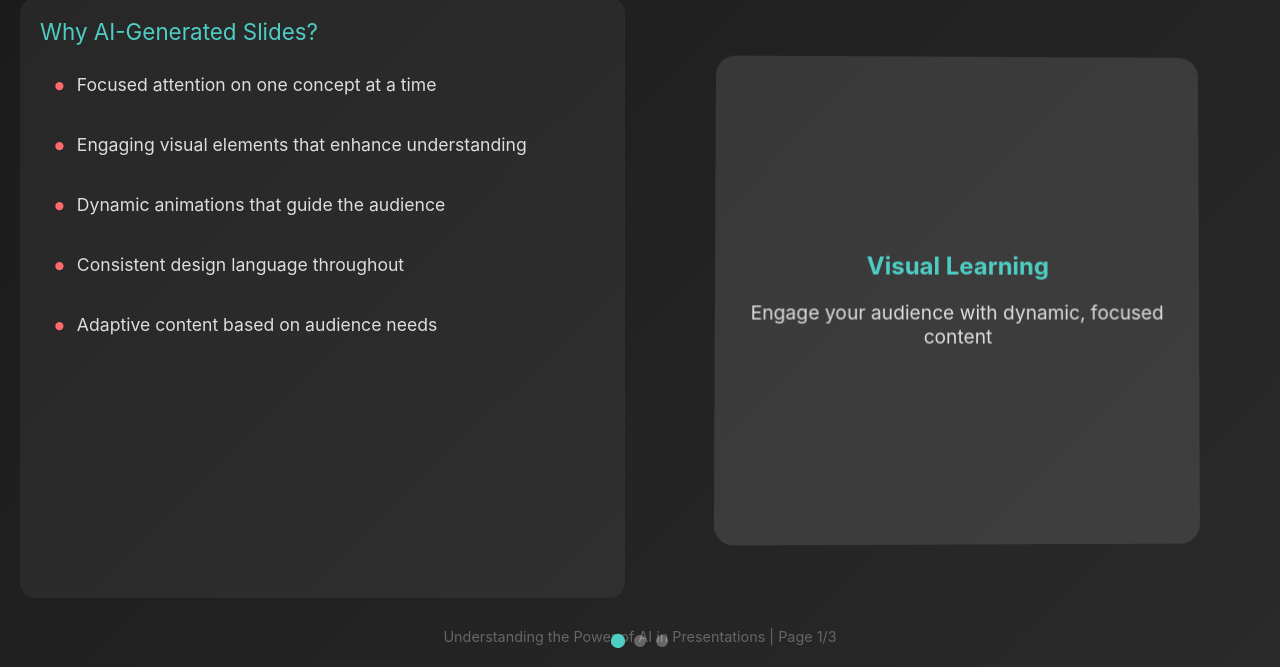
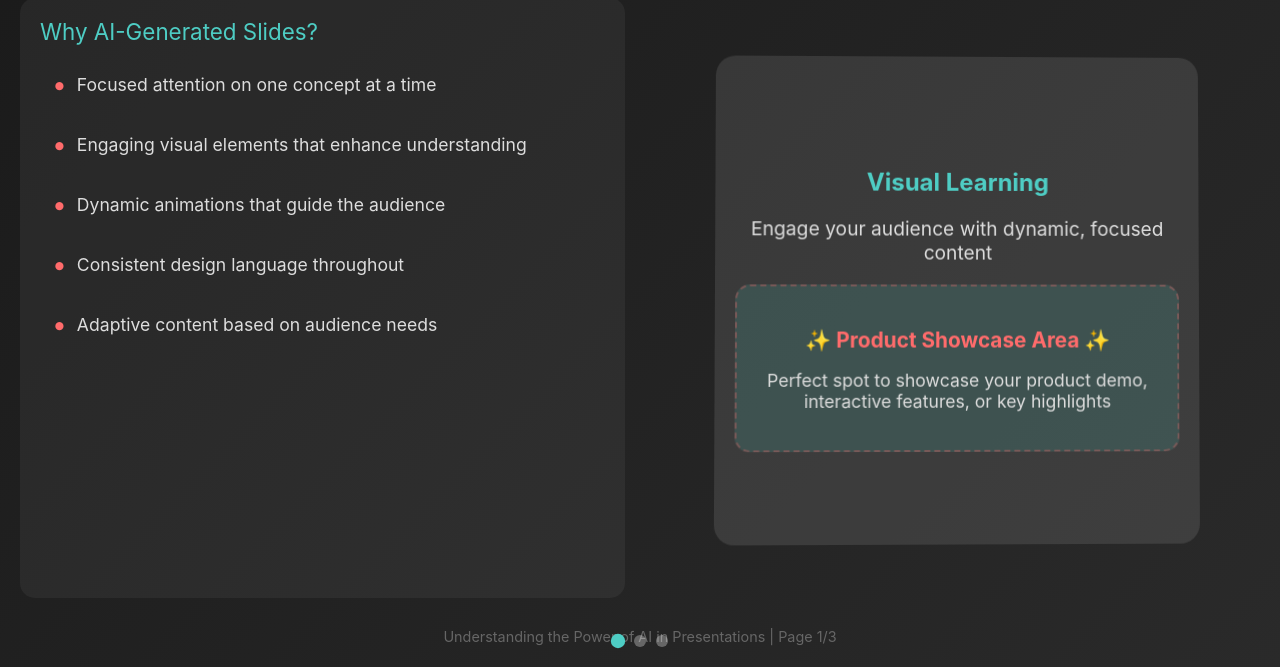
Before and after one commit to chihyikuan/ai-presentation-templates, a plain HTML site: page docs/templates/dual-engagement.html in a window 1280 px wide. Shown: the part 133-800 px from the top of the page. Drawn offline with nearby package versions, Linux system fonts and the light colour scheme.

Commit message:
Update dual-engagement template

```diff
--- a/docs/templates/dual-engagement.html
+++ b/docs/templates/dual-engagement.html
@@ -253,6 +253,10 @@
                             <div style="text-align: center; color: #ddd;">
                                 <h2 style="color: #4ECDC4;">Visual Learning</h2>
                                 <p style="font-size: 1.2em;">Engage your audience with dynamic, focused content</p>
+                                <div style="margin-top: 20px; padding: 20px; background: rgba(78,205,196,0.15); border-radius: 15px; border: 2px dashed rgba(255,107,107,0.3);">
+                                    <p style="color: #FF6B6B; font-weight: bold; font-size: 1.3em; margin-bottom: 10px;">✨ Product Showcase Area ✨</p>
+                                    <p style="color: #ddd; font-size: 1.1em;">Perfect spot to showcase your product demo, interactive features, or key highlights</p>
+                                </div>
                             </div>
                         </div>
                     </div>
```
